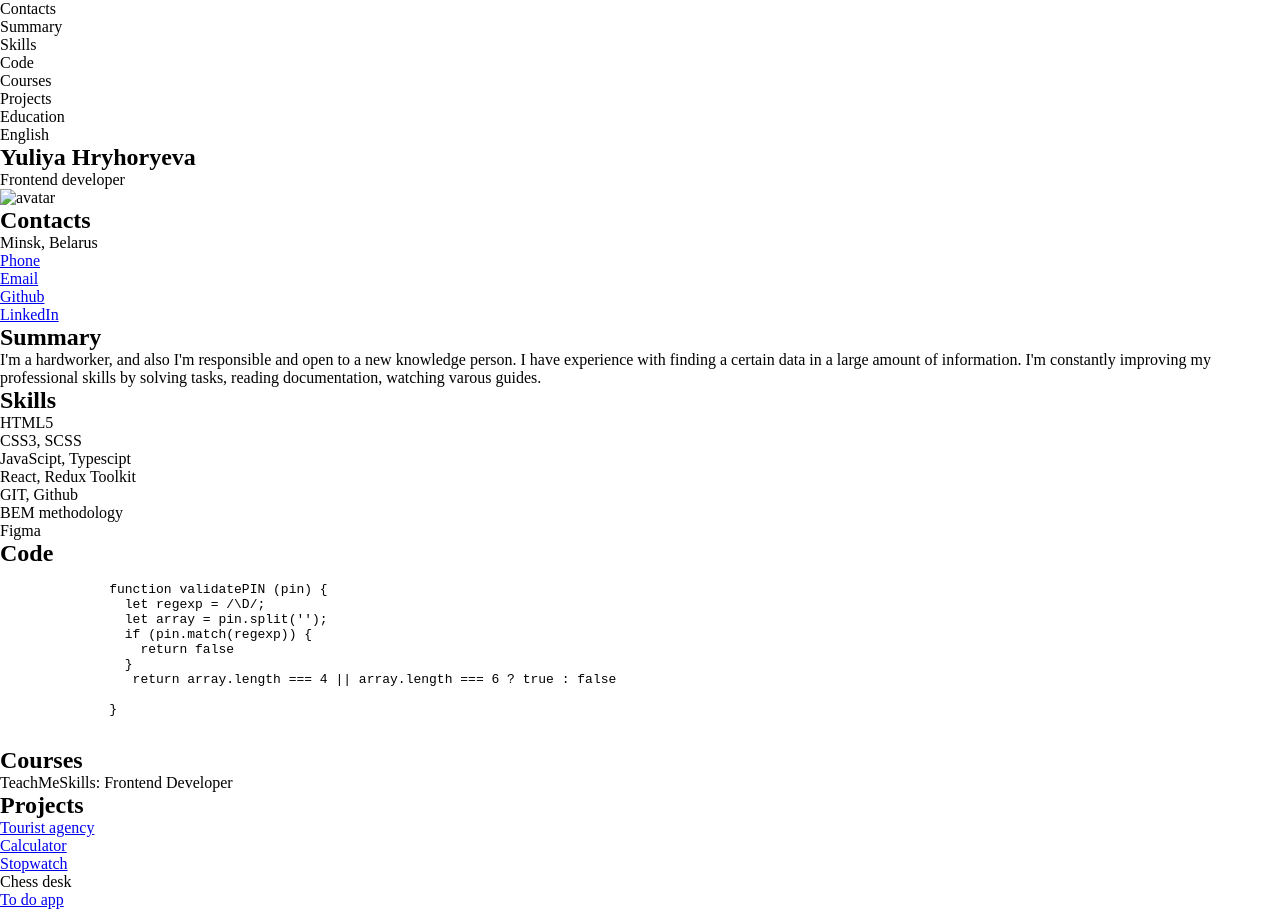
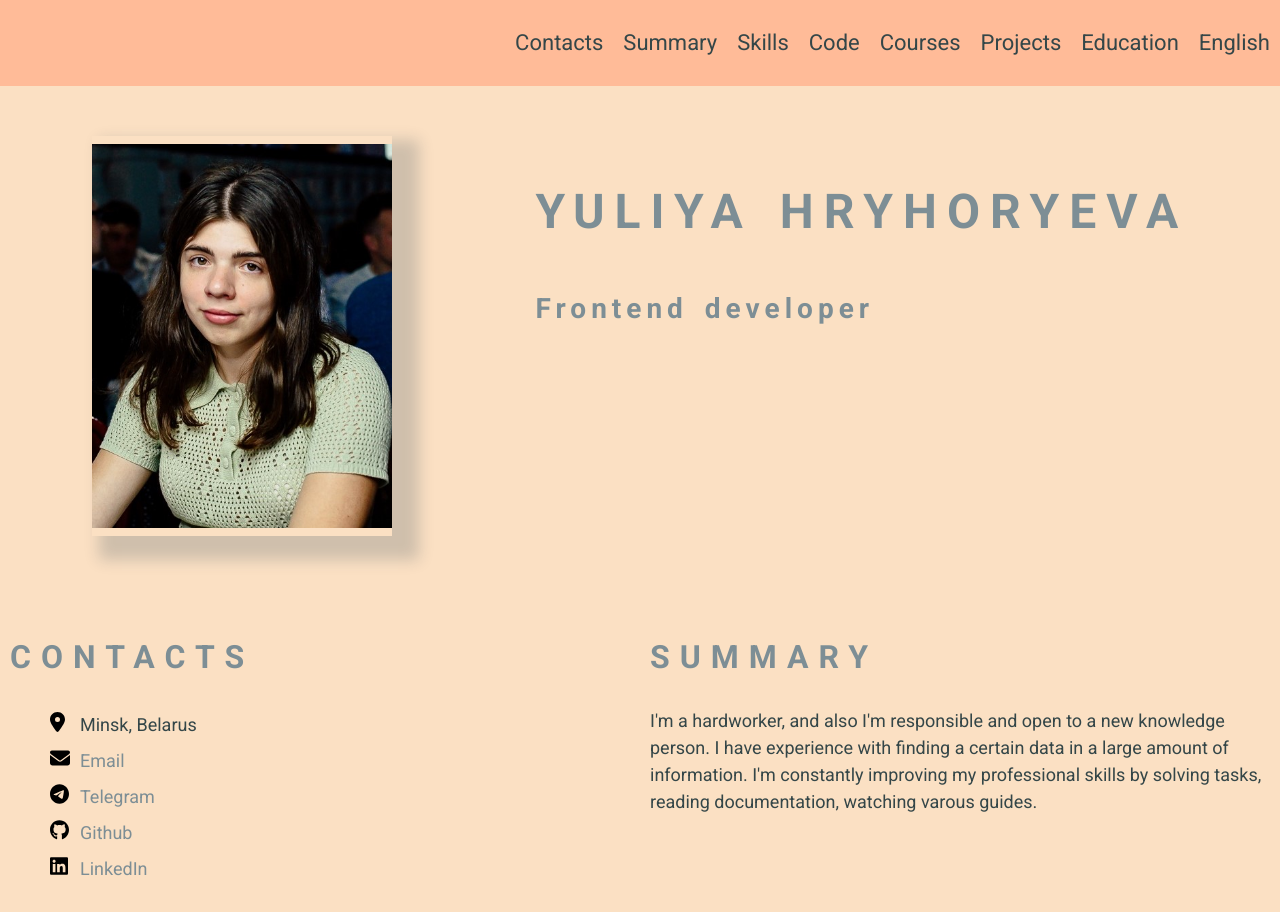
Before and after one commit to YuliyaGrigorieva1996/rsschool-cv, a plain HTML site: page index.html in a window 1280 px wide. Shown: the top 912 px of the page. Drawn offline with Linux system fonts and the light colour scheme.

Commit message:
feat: update css file

```diff
--- a/index.html
+++ b/index.html
@@ -3,6 +3,9 @@
   <head>
     <meta charset="UTF-8">
     <meta name="viewport" content="width=device-width, initial-scale=1.0">
+    <link rel="preconnect" href="https://fonts.googleapis.com">
+<link rel="preconnect" href="https://fonts.gstatic.com" crossorigin>
+<link href="https://fonts.googleapis.com/css2?family=Roboto:wght@400;700&display=swap" rel="stylesheet">
     <link rel="stylesheet" href="./style.css">
     <title>cv</title>
   </head>
@@ -11,33 +14,35 @@
       <div class="container">
         <nav class="nav">
           <ul class="nav-list">
-            <li class="list-item">Contacts<a href="#contacts" class="list-link"></a></li>
-            <li class="list-item">Summary<a href="#summary" class="list-link"></a></li>
-            <li class="list-item">Skills<a href="#skills" class="list-link"></a></li>
-            <li class="list-item">Code<a href="#code" class="list-link"></a></li>
-            <li class="list-item">Courses<a href="#courses" class="list-link"></a></li>
-            <li class="list-item">Projects<a href="#projects" class="list-link"></a></li>
-            <li class="list-item">Education<a href="#education" class="list-link"></a></li>
-            <li class="list-item">English<a href="#english" class="list-link"></a></li>
+            <li class="nav-item"><a href="#contacts" class="nav-link">Contacts</a></li>
+            <li class="nav-item"><a href="#summary" class="nav-link">Summary</a></li>
+            <li class="nav-item"><a href="#skills" class="nav-link">Skills</a></li>
+            <li class="nav-item"><a href="#code" class="nav-link">Code</a></li>
+            <li class="nav-item"><a href="#courses" class="nav-link">Courses</a></li>
+            <li class="nav-item"><a href="#projects" class="nav-link">Projects</a></li>
+            <li class="nav-item"><a href="#education" class="nav-link">Education</a></li>
+            <li class="nav-item"><a href="#english" class="nav-link">English</a></li>
           </ul>
         </nav>
       </div>
     </header>
     <main class="main">
-      <div class="container">
-        <section class="section" id="profile">
-          <h1 class="section-title">Yuliya Hryhoryeva</h1>
-          <p>Frontend developer</p>
-          <img src="" alt="avatar">
+      <div class="container main-container">
+        <section class="section section-profile" id="profile">
+          <img src="./assets/img/SdDIdE5sc7A.jpg" class="section-profile-image" alt="avatar">
+          <div class="section-profile-title">
+            <h1 class="section-title main-title">Yuliya Hryhoryeva</h1>
+            <h3 class="section-subtitle">Frontend developer</h3>
+          </div>
         </section>
         <section class="section" id="contacts">
           <h2 class="section-title">Contacts</h2>
           <ul class="section-list">
-            <li class="list-item">Minsk, Belarus</li>
-            <li class="list-item"><a href="tel:+37529309068" class="list-link">Phone</a></li>
-            <li class="list-item"><a href="mailto:yuliyahryhoryeva1996@gmail.com" class="list-link">Email</a></li>
-            <li class="list-item"><a href="https://github.com/YuliyaGrigorieva1996" target="_blank" class="list-link">Github</a></li>
-            <li class="list-item"><a href="https://www.linkedin.com/in/yuliya-hryhoryeva-567837244/" target="_blank" class="list-link">LinkedIn</a></li>
+            <li class="section-item contacts-location">Minsk, Belarus</li>
+            <li class="section-item contacts-email"><a href="mailto:yuliyahryhoryeva1996@gmail.com" class="section-link">Email</a></li>
+            <li class="section-item contacts-telegram"><a href="https://t.me/yuliya_hryhoryeva" class="section-link">Telegram</a></li>
+            <li class="section-item contacts-git"><a href="https://github.com/YuliyaGrigorieva1996" target="_blank" class="section-link">Github</a></li>
+            <li class="section-item contacts-linkedin"><a href="https://www.linkedin.com/in/yuliya-hryhoryeva-567837244/" target="_blank" class="section-link">LinkedIn</a></li>
           </ul>
         </section>
         <section class="section" id="summary">
@@ -46,46 +51,45 @@
         </section>
         <section class="section" id="skills">
           <h2 class="section-title">Skills</h2>
-          <ul>
-            <li>HTML5</li>
-            <li>CSS3, SCSS</li>
-            <li>JavaScipt, Typescipt</li>
-            <li>React, Redux Toolkit</li>
-            <li>GIT, Github</li>
-            <li>BEM methodology</li>
-            <li>Figma</li>
+          <ul class="section-list">
+            <li class="section-item list-item">HTML5</li>
+            <li class="section-item list-item">CSS3, SCSS</li>
+            <li class="section-item list-item">JavaScipt, Typescipt</li>
+            <li class="section-item list-item">React, Redux Toolkit</li>
+            <li class="section-item list-item">GIT, Github</li>
+            <li class="section-item list-item">BEM methodology</li>
+            <li class="section-item list-item">Figma</li>
           </ul>
         </section>
         <section class="section" id="code">
           <h2 class="section-title">Code</h2>
           <pre>
             <code>
-              function validatePIN (pin) {
-                let regexp = /\D/;
-                let array = pin.split('');
-                if (pin.match(regexp)) {
-                  return false
-                }
-                 return array.length === 4 || array.length === 6 ? true : false
-
-              }
+function findShort(s){
+  let arr = s.split(' ');
+  let world = arr[0];
+  for (let i = 1; i < arr.length; i++) {
+    if (arr[i].length < world.length) {
+      world = arr[i];
+    }
+  }
+  return world.length;
+}
             </code>
           </pre>
         </section>
         <section class="section" id="courses">
           <h2 class="section-title">Courses</h2>
-          <ul>
-            <li>TeachMeSkills: Frontend Developer</li>
-          </ul>
+            <p>TeachMeSkills: Frontend Developer</p>
         </section>
         <section class="section" id="projects">
           <h2 class="section-title">Projects</h2>
-          <ul>
-            <ol><a href="https://github.com/YuliyaGrigorieva1996/html_css_project">Tourist agency</a></ol>
-            <ol><a href="https://github.com/YuliyaGrigorieva1996/Calculator">Calculator</a></ol>
-            <ol><a href="https://github.com/YuliyaGrigorieva1996/stopwatch">Stopwatch</a></ol>
-            <ol><a href="https://github.com/YuliyaGrigorieva1996/Chess-desk"></a>Chess desk</ol>
-            <ol><a href="https://github.com/YuliyaGrigorieva1996/to-do-project">To do app</a></ol>
+          <ul class="section-list">
+            <li class="section-item list-item"><a href="https://github.com/YuliyaGrigorieva1996/html_css_project">Tourist agency</a></ol>
+            <li class="section-item list-item"><a href="https://github.com/YuliyaGrigorieva1996/Calculator">Calculator</a></li>
+            <li class="section-item list-item"><a href="https://github.com/YuliyaGrigorieva1996/stopwatch">Stopwatch</a></li>
+            <li class="section-item list-item"><a href="https://github.com/YuliyaGrigorieva1996/Chess-desk">Chess desk</a></li>
+            <li class="section-item list-item"><a href="https://github.com/YuliyaGrigorieva1996/to-do-project">To do app</a></li>
           </ul>
         </section>
         <section class="section" id="education">
--- a/style.css
+++ b/style.css
@@ -1,6 +1,199 @@
 *, *::before, *::after {
+    box-sizing: border-box;
+}
+
+html {
+    scroll-behavior: smooth;
+}
+
+ul, ol, li {
+    list-style: none;
+}
+
+body {
+    display: flex;
+    flex-direction: column;
+    justify-content: space-between;
+    min-height: 100vh;
+    min-width: 320px;
     padding: 0;
     margin: 0;
-    border: 0;
-    box-sizing: border-box;
+    font-family: 'Roboto', sans-serif;
+    font-size: 18px;
+    line-height: 1.5;
+    color: #344648;
 }
+
+
+.container {
+    max-width: 1440px;
+    margin: 0 auto;
+    min-height: 50px;
+}
+
+.header {
+    background-color: #ffbb98;
+}
+
+.nav-link {
+    text-decoration: none;
+    color: #344648;
+    font-size: 22px;
+    transition: 1s;
+}
+
+.nav-link:hover {
+    font-size: 25px;
+}
+
+.section {
+    width: 50%;
+    padding: 10px;
+}
+
+.section-profile {
+    padding: 50px 20px 60px;
+    width: 100%;
+    display: flex;
+    justify-content: space-around;
+}
+
+.section-item {
+    position: relative;
+    padding-left: 30px;
+    line-height: 2;
+}
+
+.section-item a {
+    text-decoration: none;
+    color: #7d8e95;
+    transition: 0.3s;
+}
+
+.section-item a:hover {
+    color: #344648;
+}
+
+
+.section-title {
+    font-weight: 700;
+    letter-spacing: 10px;
+    font-size: 32px;
+    color: #7d8e95;
+    text-transform: uppercase;
+}
+
+.main-title {
+    font-size: 48px;
+    word-spacing: 5px;
+}
+
+.section-subtitle {
+    font-weight: 700;
+    font-size: 28px;
+    letter-spacing: 5px;
+    word-spacing: 5px;
+    color: #7d8e95;
+}
+
+.section-profile-image {
+    width: 300px;
+    height: 400px;
+    object-fit: contain;
+    box-shadow: 17px 14px 14px 10px rgba(34, 60, 80, 0.2);
+}
+
+.contacts-location::before {
+    content: '';
+    position: absolute;
+    top: 5px;
+    left: 0;
+    width: 20px;
+    height: 20px;
+    background-image: url(./assets/svg/location-dot-solid.svg);
+    background-repeat: no-repeat;
+}
+
+.contacts-email::before {
+    content: '';
+    position: absolute;
+    top: 5px;
+    left: 0;
+    width: 20px;
+    height: 20px;
+    background-image: url(./assets/svg/envelope-solid.svg);
+    background-repeat: no-repeat;
+}
+
+.contacts-telegram::before {
+    content: '';
+    position: absolute;
+    top: 5px;
+    left: 0;
+    width: 20px;
+    height: 20px;
+    background-image: url(./assets/svg/telegram.svg);
+    background-repeat: no-repeat;
+}
+
+.contacts-git::before {
+    content: '';
+    position: absolute;
+    top: 5px;
+    left: 0;
+    width: 20px;
+    height: 20px;
+    background-image: url(./assets/svg/github.svg);
+    background-repeat: no-repeat;
+}
+
+.contacts-linkedin::before {
+    content: '';
+    position: absolute;
+    top: 5px;
+    left: 0;
+    width: 20px;
+    height: 20px;
+    background-image: url(./assets/svg/linkedin.svg);
+    background-repeat: no-repeat;
+}
+
+
+
+
+.nav-list {
+    display: flex;
+    justify-content: flex-end;
+    align-items: center;
+}
+
+.nav-link {
+    line-height: 50px;
+    padding: 0 10px;
+}
+
+.main {
+    background-color: #fbe0c3
+}
+
+.main-container {
+    display: flex;
+    justify-content: space-between;
+    flex-wrap: wrap;
+}
+
+
+.list-item::before {
+    content: '';
+    position: absolute;
+    top: 12px;
+    left: 0;
+    width: 8px;
+    height: 8px;
+    background-color: #344648;
+}
+
+
+.footer {
+    background-color: #ffbb98
+}
```
Also changed, not shown: assets/img/SdDIdE5sc7A.jpg (renamed from image/SdDIdE5sc7A.jpg), assets/svg/envelope-solid.svg (added), assets/svg/github.svg (added), assets/svg/linkedin.svg (added), assets/svg/location-dot-solid.svg (added), assets/svg/telegram.svg (added).
